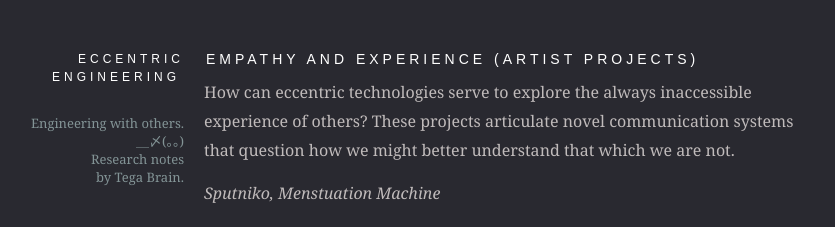
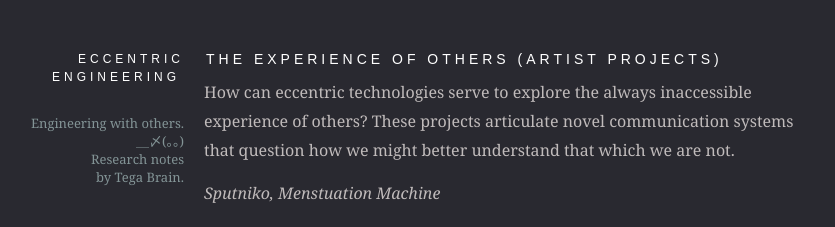
Before and after one commit to eccentricengineering/eccentricengineering.github.io, a Jekyll site: the page built from _posts/2015-06-27-works2.md, in a window 1280 px wide and 900 px high. Shown: the top 227 px of the window, without its empty margins (136-971 px from the left). Built offline with Jekyll 4.4.1, drawn with Linux system fonts in a browser that asks for light colours; nearby versions of some CDN libraries.

Commit message:
Update 2015-06-27-works2.md

```diff
--- a/_posts/2015-06-27-works2.md
+++ b/_posts/2015-06-27-works2.md
@@ -1,6 +1,6 @@
 ---
 layout: post
-title: Empathy and experience (artist projects)
+title: The experience of others (artist projects)
 date: 2015-06-24 01:43:50
 cover: /images/13082901.jpg
 ---
```
